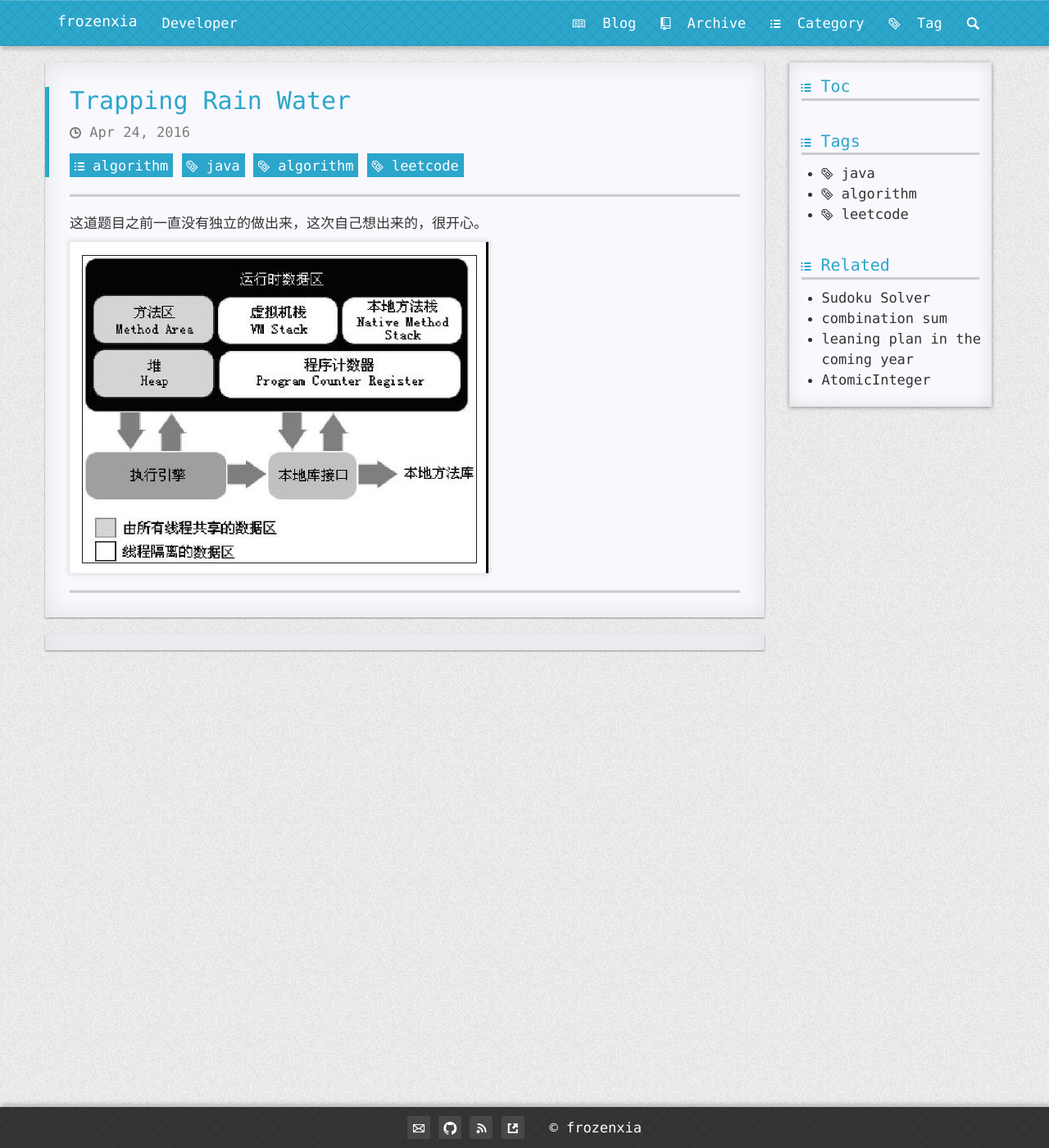
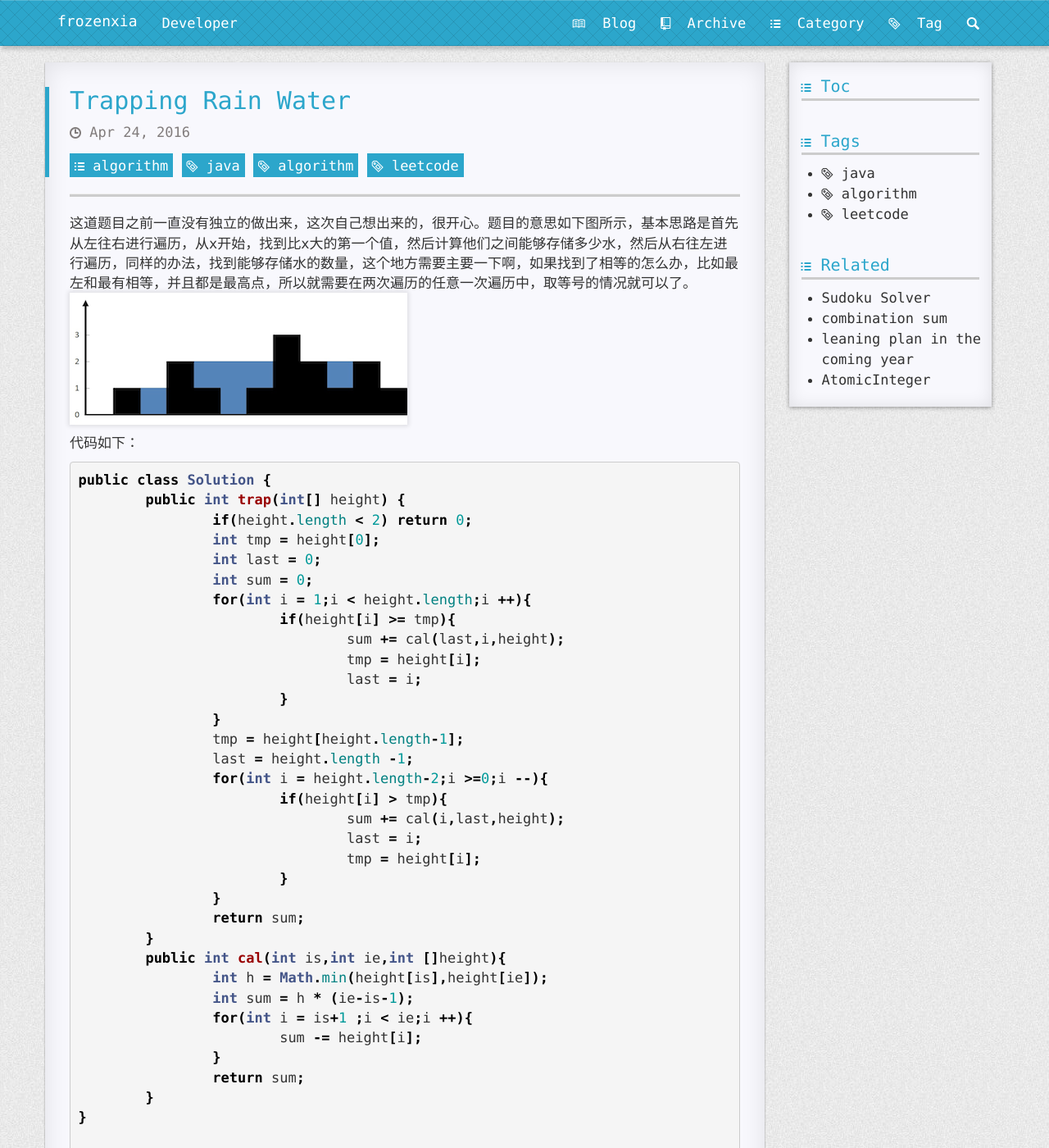
Before and after one commit to tinymindxx/frozenxia.github.io, a Jekyll site: the page built from _posts/2016-04-24-tapping-rain-water.md, in a window 1280 px wide and 1400 px high. Shown: the whole window at 82% size. Built offline with Jekyll 4.4.1, drawn with Linux system fonts in a browser that asks for light colours; nearby versions of some CDN libraries; comment, search, counter and statistics services are not loaded.

Commit message:
trapping water

````diff
--- a/_posts/2016-04-24-tapping-rain-water.md
+++ b/_posts/2016-04-24-tapping-rain-water.md
@@ -5,9 +5,45 @@ tags: java algorithm leetcode
 categories: algorithm
 ---
 
-这道题目之前一直没有独立的做出来，这次自己想出来的，很开心。
-
+这道题目之前一直没有独立的做出来，这次自己想出来的，很开心。题目的意思如下图所示，基本思路是首先从左往右进行遍历，从x开始，找到比x大的第一个值，然后计算他们之间能够存储多少水，然后从右往左进行遍历，同样的办法，找到能够存储水的数量，这个地方需要主要一下啊，如果找到了相等的怎么办，比如最左和最有相等，并且都是最高点，所以就需要在两次遍历的任意一次遍历中，取等号的情况就可以了。
 ![runtime][runtime]
 
+代码如下：
+```java
+public class Solution {
+	public int trap(int[] height) {
+		if(height.length < 2) return 0;
+		int tmp = height[0];
+		int last = 0;
+		int sum = 0;
+		for(int i = 1;i < height.length;i ++){
+			if(height[i] >= tmp){
+				sum += cal(last,i,height);
+				tmp = height[i];
+				last = i;
+			}
+		}
+		tmp = height[height.length-1];
+		last = height.length -1;
+		for(int i = height.length-2;i >=0;i --){
+			if(height[i] > tmp){
+				sum += cal(i,last,height);
+				last = i;
+				tmp = height[i];
+			}
+		}
+		return sum;
+	}
+	public int cal(int is,int ie,int []height){
+		int h = Math.min(height[is],height[ie]);
+		int sum = h * (ie-is-1);
+		for(int i = is+1 ;i < ie;i ++){
+			sum -= height[i];
+		}
+		return sum;
+	}
+}
 
-[runtime]: {{"/jvm-runtime.png" | prepend: site.imgrepo }}
+```
+
+[runtime]: {{"/rainwatertrap.png" | prepend: site.imgrepo }}
````
